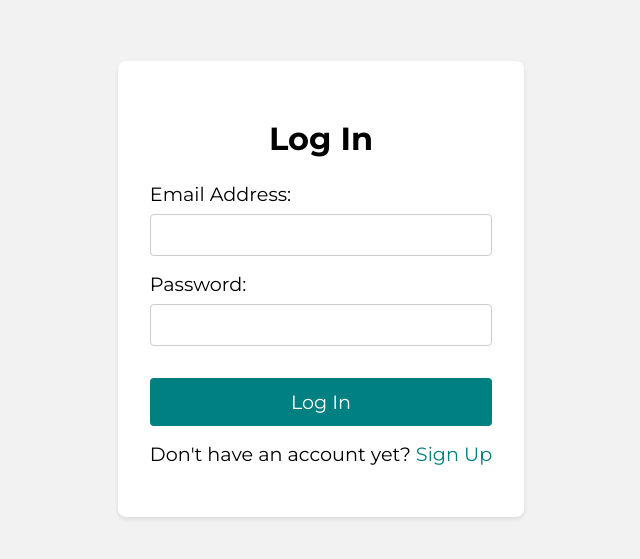
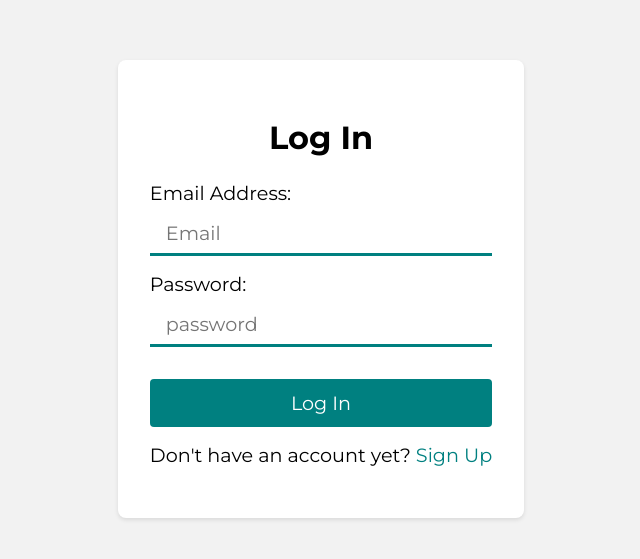
Before and after one commit to shihabsaleem/AR-Wardrobe, a React (Create React App) app: page /login in a window 1280 px wide. Shown: the part 111-670 px from the top of the page, without its empty margins (319-959 px from the left). Built offline with nearby package versions, Linux system fonts and the light colour scheme.

Commit message:
login and register redesign

```diff
--- a/src/Pages/login.scss
+++ b/src/Components/Style/login.scss
@@ -31,8 +31,8 @@
         }
 
         input {
-            border-radius: 4px;
-            border: 1px solid #ccc;
+            border: none;
+            border-bottom: 3px solid teal;
             padding: 8px 16px;
             margin-bottom: 16px;
             font-size: 1.2rem;
@@ -53,6 +53,13 @@
             &:hover {
                 background: #006767;
             }
+
+            @media screen and (min-width: 768px) {
+                .none {
+                    display: none;
+                }
+            }
+
         }
     }
 
--- a/src/Pages/Login.jsx
+++ b/src/Pages/Login.jsx
@@ -1,6 +1,6 @@
 import React from "react";
 import { Link } from "react-router-dom";
-import "./login.scss";
+import "./../Components/Style/login.scss"
 
 function Login() {
   return (
@@ -9,10 +9,10 @@ function Login() {
         <h2>Log In</h2>
         <form>
           <label htmlFor="email">Email Address:</label>
-          <input type="email" id="email" name="email" required />
+          <input placeholder="Email" type="email" id="email" name="email" required />
 
           <label htmlFor="password">Password:</label>
-          <input type="password" id="password" name="password" required />
+          <input placeholder="password" type="password" id="password" name="password" required />
 
           <button type="submit">Log In</button>
         </form>
--- a/src/Pages/Register.jsx
+++ b/src/Pages/Register.jsx
@@ -28,7 +28,7 @@ function Register() {
             />
             <button
               type="button"
-              className="password-toggle-btn"
+              className="password-toggle-btn none"
               onClick={togglePasswordVisibility}
             >
               {showPassword ? "Hide" : "Show"}
```
